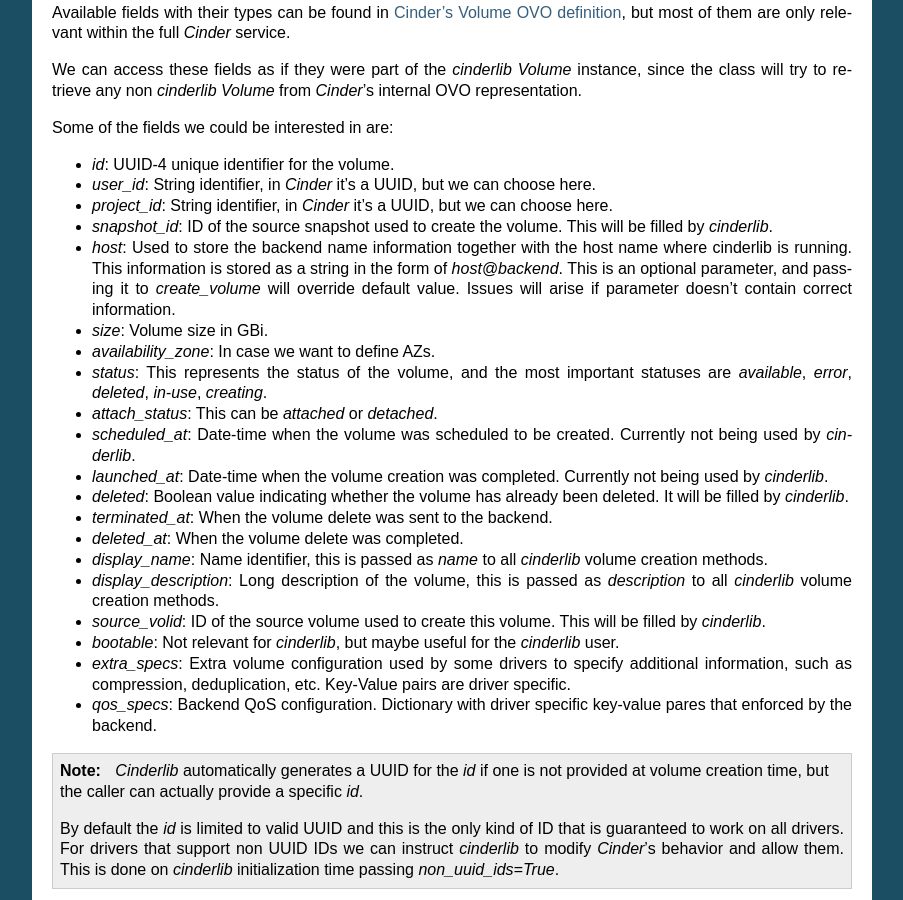
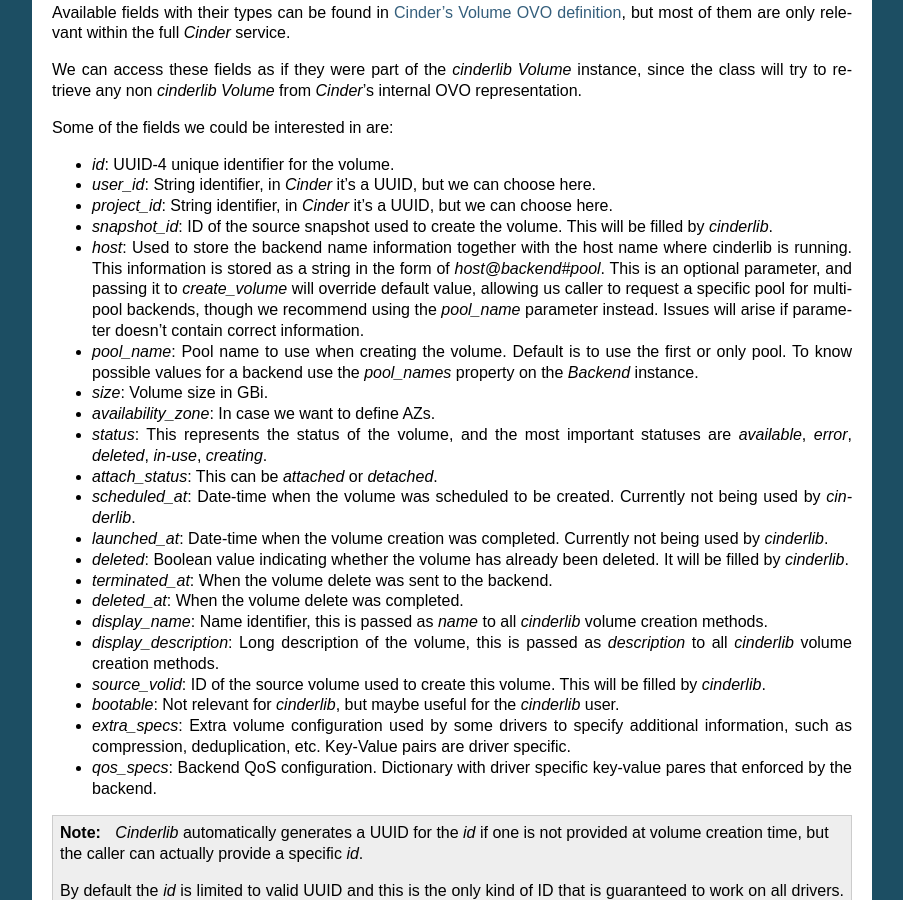
Before and after one commit to Akrog/cinderlib, a Sphinx documentation site: the page built from docs/topics/volumes.rst, in a window 1280 px wide and 900 px high, scrolled down 1247 px. Shown: the whole window, without its empty margins (198-1101 px from the left). Built offline with Sphinx 7.4.7, drawn with Linux system fonts in a browser that asks for light colours.

Commit message:
Support pool-aware drivers
This patch adds pool support to cinderlib.

The Backend class now has the property `pool_names` with available pools
in the driver.

When creating a volume we can specify `pool_name` to use a specific
pool.

Pool is stored as part of the `host` field in volumes.  The `host` field
now follows Cinder's naming "host@backend#pool".

```diff
--- a/HISTORY.rst
+++ b/HISTORY.rst
@@ -13,6 +13,7 @@ History
 
   - Provide better message when device is not available.
   - Backend name stored in host instead of in the AZ (backward incompatible).
+  - Support multi-pool drivers.
 
 0.2.2 (2018-07-24)
 ------------------
--- a/docs/topics/backends.rst
+++ b/docs/topics/backends.rst
@@ -253,4 +253,9 @@ relevant sections:
 
 - `global_setup` has been covered in the :doc:`initialization` section.
 
+- `pool_names` tuple with all the pools available in the driver.  Non pool
+  aware drivers will have only 1 pool and use the name of the backend as its
+  name.  Pool aware drivers may report multiple values, which can be passed to
+  the `create_volume` method in the `pool_name` parameter.
+
 .. _OpenStack's Cinder volume driver configuration documentation: https://docs.openstack.org/cinder/latest/configuration/block-storage/volume-drivers.html
--- a/docs/topics/volumes.rst
+++ b/docs/topics/volumes.rst
@@ -109,9 +109,15 @@ Some of the fields we could be interested in are:
 
 - `host`: Used to store the backend name information together with the host
   name where cinderlib is running.  This information is stored as a string in
-  the form of *host@backend*.  This is an optional parameter, and passing it to
-  `create_volume` will override default value. Issues will arise if parameter
-  doesn't contain correct information.
+  the form of *host@backend#pool*.  This is an optional parameter, and passing
+  it to `create_volume` will override default value, allowing us caller to
+  request a specific pool for multi-pool backends, though we recommend using
+  the `pool_name` parameter instead. Issues will arise if parameter doesn't
+  contain correct information.
+
+- `pool_name`: Pool name to use when creating the volume.  Default is to use
+  the first or only pool.  To know possible values for a backend use the
+  `pool_names` property on the *Backend* instance.
 
 - `size`: Volume size in GBi.
 
```
Also changed, not shown: 3 other files.
